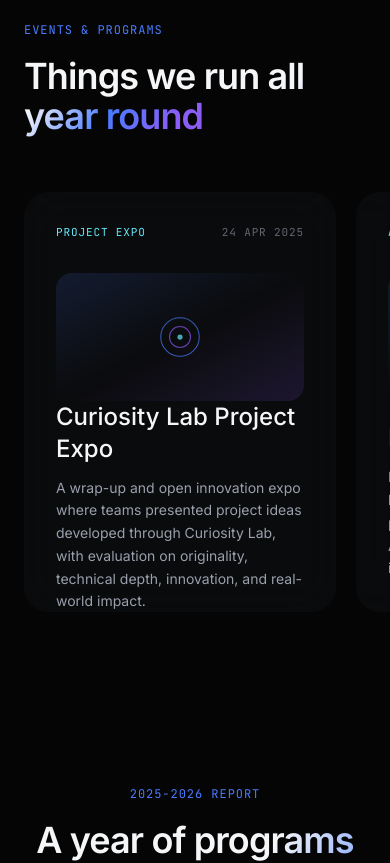
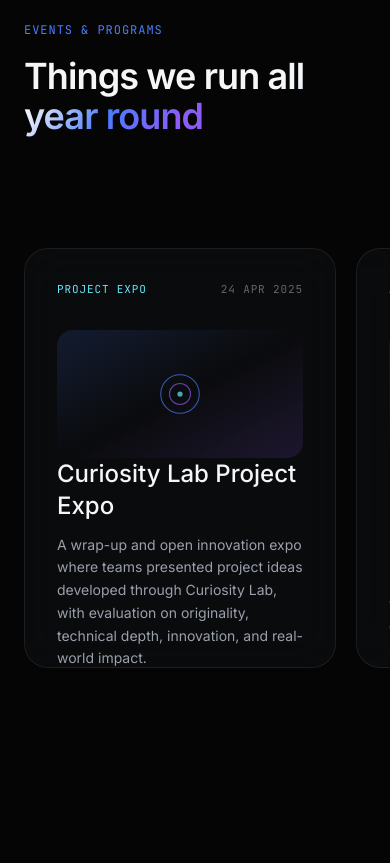
Before and after one commit to ROHITHKUMAR676/intellexawebsiteclub, a React (Vite) app: page / in a window 390 px wide. Shown: the part 2540-3403 px from the top of the page. Built offline with nearby package versions, Linux system fonts and the light colour scheme.

Commit message:
Edited Achievements and Events Page

```diff
--- a/src/components/Achievements.tsx
+++ b/src/components/Achievements.tsx
@@ -65,7 +65,7 @@ export default function Achievements() {
       </div>
       <div className="hidden pb-28 sm:pb-40 md:block" />
 
-      <div className="no-scrollbar flex gap-5 overflow-x-auto px-6 pb-4 pt-14 md:hidden">
+      <div className="no-scrollbar flex gap-5 overflow-x-auto px-6 py-28 md:hidden">
         {achievements.map((a) => (
           <div key={a.title} className="shrink-0">
             <AchievementCard a={a} />
--- a/src/components/Events.tsx
+++ b/src/components/Events.tsx
@@ -36,8 +36,9 @@ export default function Events() {
           </motion.div>
         </div>
       </div>
+      <div className="hidden pb-28 sm:pb-40 md:block" />
 
-      <div className="no-scrollbar flex gap-5 overflow-x-auto px-6 py-14 md:hidden">
+      <div className="no-scrollbar flex gap-5 overflow-x-auto px-6 py-28 md:hidden">
         {events.map((ev) => (
           <div key={ev.title} className="shrink-0">
             <EventCard ev={ev} />
@@ -54,9 +55,8 @@ function EventCard({ ev }: { ev: (typeof events)[number] }) {
       data-cursor="card"
       whileHover={{ y: -8, scale: 1.015 }}
       transition={{ type: "spring", stiffness: 250, damping: 20 }}
-      className="glass glow-border h-[420px] w-[80vw] shrink-0 rounded-3xl sm:w-[420px]"
+      className="glass flex h-[420px] w-[80vw] shrink-0 flex-col justify-between overflow-hidden rounded-3xl p-8 sm:w-[420px]"
     >
-      <div className="flex h-full flex-col justify-between overflow-hidden rounded-3xl p-8">
       <div>
         <div className="flex items-center justify-between">
           <span className="font-mono-tight text-[11px] uppercase text-[var(--color-cyan)]">{ev.tag}</span>
@@ -74,7 +74,6 @@ function EventCard({ ev }: { ev: (typeof events)[number] }) {
         <h3 className="font-[var(--font-display)] text-2xl font-medium">{ev.title}</h3>
         <p className="mt-3 text-sm leading-relaxed text-[var(--color-mist)]">{ev.description}</p>
       </div>
-      </div>
     </motion.div>
   );
 }
```
Lines whose indentation alone changed are shown as unchanged.
